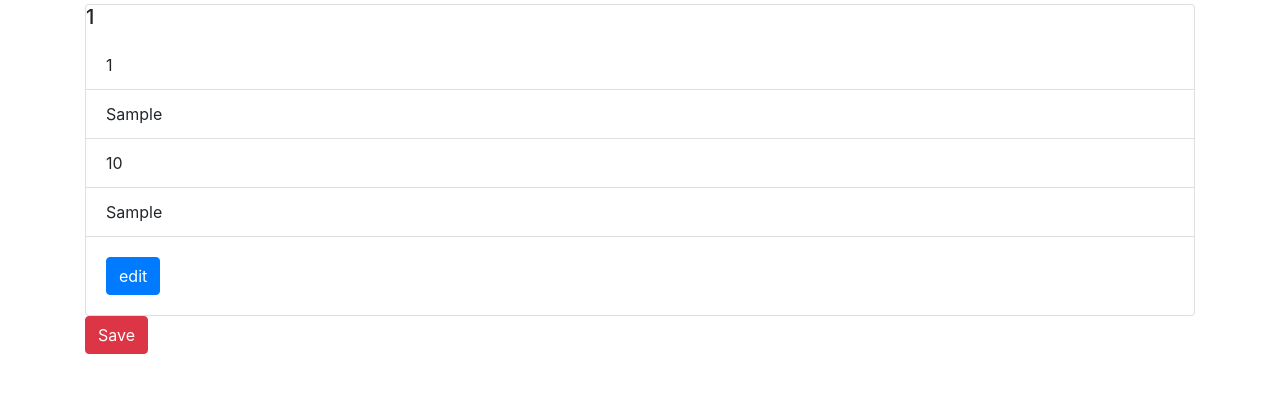
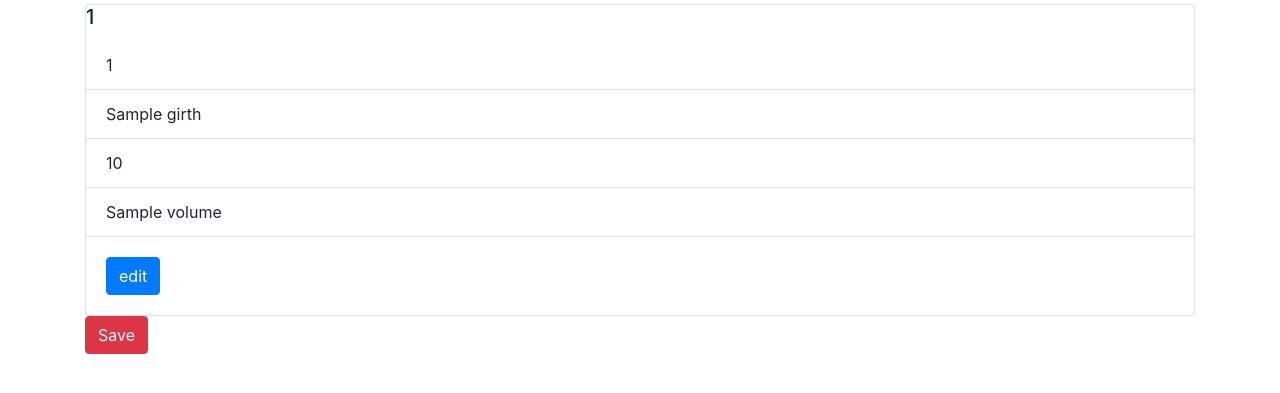
Before and after one commit to Andymanvitale/Docker_Flask_Part_4, a Flask app: template app/templates/view.html in a window 1280 px wide. Shown: the part 56-449 px from the top of the page. Run offline with Flask 2, Linux system fonts and the light colour scheme; the template is opened without the code that fills it: most values are stand-ins (such as "Sample title", 1, 10 or a date in 2020); some libraries are stand-ins or nearby versions.

Commit message:
Task: Updated app.py to enable view

```diff
--- a/app/app.py
+++ b/app/app.py
@@ -28,26 +28,26 @@ def index():
 @app.route('/view/<int:tree_id>', methods=['GET'])
 def record_view(tree_id):
     cursor = mysql.get_db().cursor()
-    cursor.execute('SELECT * FROM treesData.trees WHERE id=%f', tree_id)
+    cursor.execute('SELECT * FROM trees WHERE id=%s', tree_id)
     result = cursor.fetchall()
-    return render_template('view.html', title='View Form', trees=result[0])
+    return render_template('view.html', title='View Form', tree=result[0])
 
 
 @app.route('/edit/<int:tree_id>', methods=['GET'])
 def form_edit_get(tree_id):
     cursor = mysql.get_db().cursor()
-    cursor.execute('SELECT * FROM treesData.trees WHERE treeNum=%f', tree_id)
+    cursor.execute('SELECT * FROM treesData.trees WHERE id=%s', tree_id)
     result = cursor.fetchall()
-    return render_template('edit.html', title='Edit Form', trees=result[0])
+    return render_template('edit.html', title='Edit Form', tree=result[0])
 
 
 @app.route('/edit/<int:tree_id>', methods=['POST'])
 def form_update_post(tree_id):
     cursor = mysql.get_db().cursor()
-    inputData = (request.form.get('treeNum'), request.form.get('Girth_in'), request.form.get('Height_ft'),
-                 request.form.get('Volume_ft_3'), tree_id)
-    sql_update_query = """UPDATE treesData.trees t SET t.treeNum = %s, t.Girth = %f, t.height = %f, t.volume =
-    %f WHERE t.treeNum = %f """
+    inputData = (request.form.get('treeNum'), request.form.get('girth'), request.form.get('height'),
+                 request.form.get('volume'), tree_id)
+    sql_update_query = """UPDATE treesData.trees t SET t.treeNum = %s, t.Girth = %s, t.height = %s, t.volume =
+    %s WHERE t.id = %s """
     cursor.execute(sql_update_query, inputData)
     mysql.get_db().commit()
     return redirect("/", code=302)
@@ -61,9 +61,9 @@ def form_insert_get():
 @app.route('/trees/new', methods=['POST'])
 def form_insert_post():
     cursor = mysql.get_db().cursor()
-    inputData = (request.form.get('treeNum'), request.form.get('Girth_in'), request.form.get('Height_ft'),
-                 request.form.get('Volume_ft_3'))
-    sql_insert_query = """INSERT INTO trees (treeNum,girth,height,volume) VALUES (%f,%f,%f,%f)"""
+    inputData = (request.form.get('treeNum'), request.form.get('girth'), request.form.get('height'),
+                 request.form.get('volume'))
+    sql_insert_query = """INSERT INTO trees (treeNum,girth,height,volume) VALUES (%s,%s,%s,%s)"""
     cursor.execute(sql_insert_query, inputData)
     mysql.get_db().commit()
     return redirect("/", code=302)
@@ -72,7 +72,7 @@ def form_insert_post():
 @app.route('/delete/<int:tree_id>', methods=['POST'])
 def form_delete_post(tree_id):
     cursor = mysql.get_db().cursor()
-    sql_delete_query = """DELETE FROM trees WHERE id = %f """
+    sql_delete_query = """DELETE FROM trees WHERE id = %s """
     cursor.execute(sql_delete_query, tree_id)
     mysql.get_db().commit()
     return redirect("/", code=302)
@@ -91,7 +91,7 @@ def api_browse() -> str:
 @app.route('/api/v1/trees/<int:tree_id>', methods=['GET'])
 def api_retrieve(tree_id) -> str:
     cursor = mysql.get_db().cursor()
-    cursor.execute('SELECT * FROM trees WHERE treeNum=%f', tree_id)
+    cursor.execute('SELECT * FROM trees WHERE id=%s', tree_id)
     result = cursor.fetchall()
     json_result = json.dumps(result)
     resp = Response(json_result, status=200, mimetype='application/json')
--- a/app/templates/view.html
+++ b/app/templates/view.html
@@ -2,19 +2,19 @@
 {% block content %}
 
 <div class="card" class="m-5 p-2">
-    <h5 class="card-title">{{ tree.treeNum }} </h5>
+    <h5 class="card-title">{{ tree.id }} </h5>
 
     <ul class="list-group list-group-flush">
         <li class="list-group-item">{{ tree.treeNum }}</li>
-        <li class="list-group-item">{{ tree.Girth_in }}</li>
-        <li class="list-group-item">{{ tree.Height_ft }}</li>
-        <li class="list-group-item">{{ tree.Volume_ft_3 }}</li>
+        <li class="list-group-item">{{ tree.girth }}</li>
+        <li class="list-group-item">{{ tree.height }}</li>
+        <li class="list-group-item">{{ tree.volume }}</li>
     </ul>
     <div class="card-body">
-        <a href="/edit/{{tree.id}}" class="card-link btn btn-primary">edit</a>
+        <a href="/edit/{{tree_id}}" class="card-link btn btn-primary">edit</a>
     </div>
 </div>
-<form action="/delete/{{tree.id}}" method="post"><button type="submit" class="btn btn-danger">Save</button></form>
+<form action="/delete/{{tree_id}}" method="post"><button type="submit" class="btn btn-danger">Save</button></form>
 
 
 {% endblock %}
```
